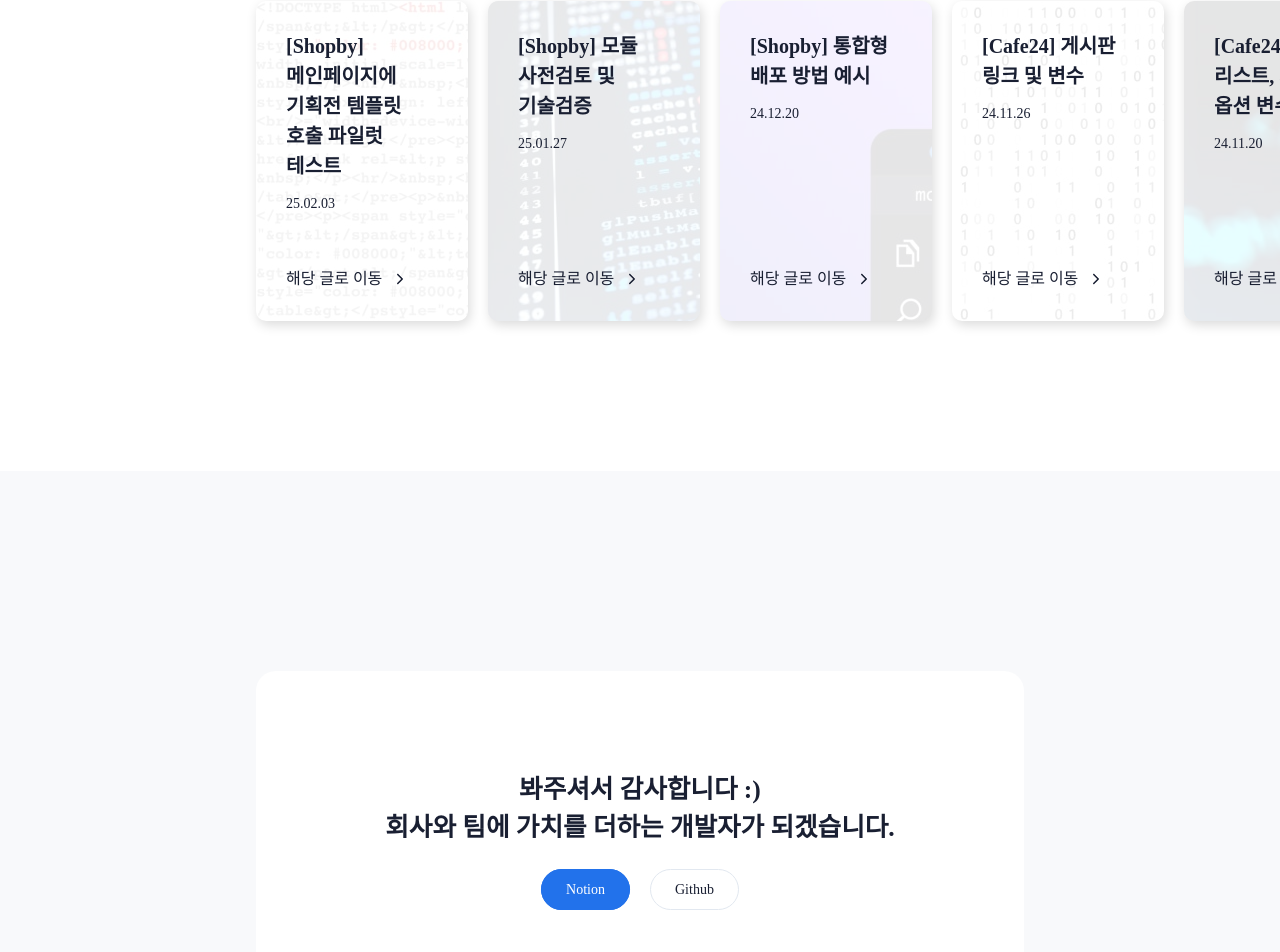
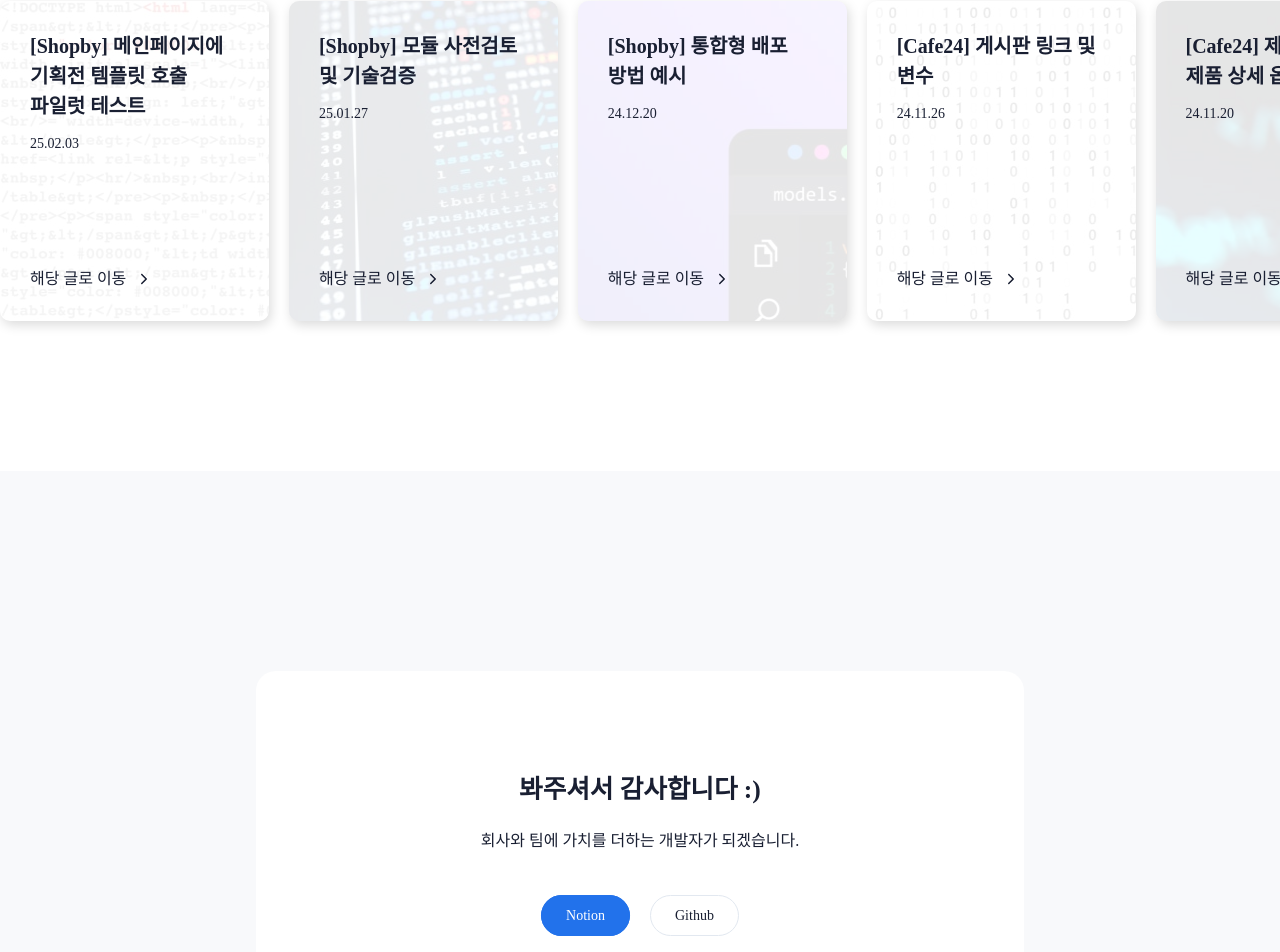
Before and after one commit to oLangS2/portfolio, a React (Create React App) app: page / in a window 1280 px wide. Shown: the part 3128-4080 px from the top of the page. Built offline with nearby package versions, Linux system fonts and the light colour scheme; a web font is replaced by a local one.

Commit message:
푸터 텍스트 수정

```diff
--- a/src/components/sections/Footer.jsx
+++ b/src/components/sections/Footer.jsx
@@ -7,8 +7,8 @@ const footer = () => {
           <div className="box">
             <div className="title">
               봐주셔서 감사합니다 :)<br />
-              회사와 팀에 가치를 더하는 개발자가 되겠습니다.
             </div>
+            <p>회사와 팀에 가치를 더하는 개발자가 되겠습니다.</p>
             <a href="https://infrequent-accordion-3ab.notion.site/Front-End-1b3049798a358099bfefe87eb8f8d2bb?pvs=74" target="_blank" rel="noopener noreferrer" className='notion_link'>
               Notion
             </a>
--- a/src/styles/global.scss
+++ b/src/styles/global.scss
@@ -312,7 +312,7 @@ button {
     }
 
     .swiper{
-        padding-left: 20vw;
+        padding-left: rem;
         overflow: visible;
         -ms-overflow-style: none;
         &::-webkit-scrollbar{
@@ -408,9 +408,13 @@ button {
         .title{
             font-size: 1.6rem;
             font-weight: 700;
-            display: block;
-            margin-bottom: 30px;
+            // display: block;
+            margin-bottom: 20px;
         }
+        p{
+            margin-bottom: 50px;
+        }
+
         a{
             border: 1px solid $gray-4;
             color: $gray-0;
@@ -418,6 +422,7 @@ button {
             padding: 12px 24px;
             font-weight: 400;
             border-radius: 100px;
+            background-color: $white-0;
             &.notion_link{
                 background-color: $point;
                 border: 1px solid  $point;
```
